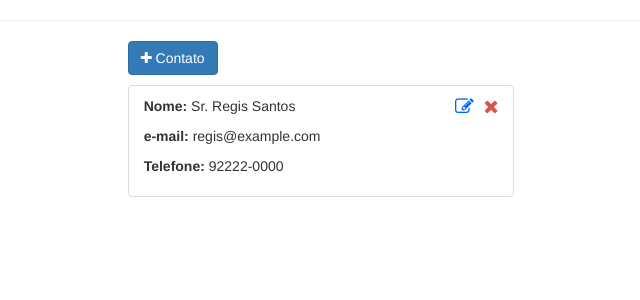
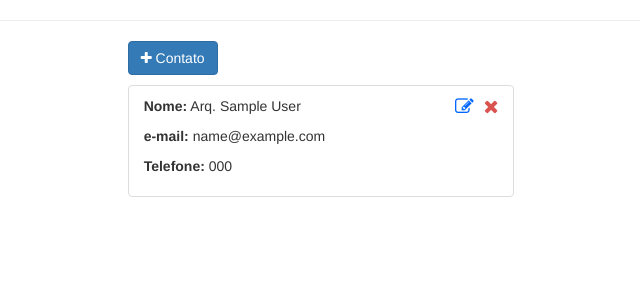
Before and after one commit to rg3915/frontend-experience, a Django app: template myproject/core/templates/index.html in a window 1280 px wide. Shown: the part 151-451 px from the top of the page, without its empty margins (319-959 px from the left). Run offline with Django 3.2, Linux system fonts and the light colour scheme; the template is opened without the code that fills it: values that come from a table or form of the project are taken from there, others are empty; tables that the repository leaves empty hold one stand-in row (values such as "Sample post"); parts of the project's set-up code (start-up, migrations or seed data) failed here and were passed over; some libraries are stand-ins or nearby versions.

Commit message:
Lista de contatos

```diff
--- a/myproject/core/models.py
+++ b/myproject/core/models.py
@@ -30,9 +30,10 @@
     phone = models.CharField('telefone', max_length=20, null=True, blank=True)
 
     class Meta:
-        ordering = ('first_name',)
+        # ordering = ('first_name',)
         verbose_name = 'contato'
         verbose_name_plural = 'contatos'
 
     def __str__(self):
-        return '%s %s %s' % (self.get_treatment_display(), self.first_name, self.last_name)
+        name = [self.get_treatment_display(), self.first_name, self.last_name]
+        return ' '.join(filter(None, name))
--- a/myproject/core/templates/index.html
+++ b/myproject/core/templates/index.html
@@ -12,13 +12,15 @@
       <i class="fa fa-plus"></i> Contato
     </button>
     <div class="list-group">
-      <div class="list-group-item">
-        <span id="delete_contact" class="pull-right"><i class="fa fa-lg fa-times"></i></span>
-        <span id="edit_contact" class="pull-right"><i class="fa fa-lg fa-pencil-square-o"></i></span>
-        <p><b>Nome:</b> Sr. Regis Santos</p>
-        <p><b>e-mail:</b> regis@example.com</p>
-        <p><b>Telefone:</b> 92222-0000</p>
-      </div>
+      {% for contact in contacts %}
+        <div class="list-group-item">
+          <span id="delete_contact" class="pull-right"><i class="fa fa-lg fa-times"></i></span>
+          <span id="edit_contact" class="pull-right"><i class="fa fa-lg fa-pencil-square-o"></i></span>
+          <p><b>Nome:</b> {{ contact }}</p>
+          <p><b>e-mail:</b> {{ contact.email }}</p>
+          <p><b>Telefone:</b> {{ contact.phone }}</p>
+        </div>
+      {% endfor %}
     </div>
   </div>
 
--- a/myproject/core/views.py
+++ b/myproject/core/views.py
@@ -1,4 +1,5 @@
 from django.shortcuts import render
+from .models import Contact
 
 
 def home(request):
```
